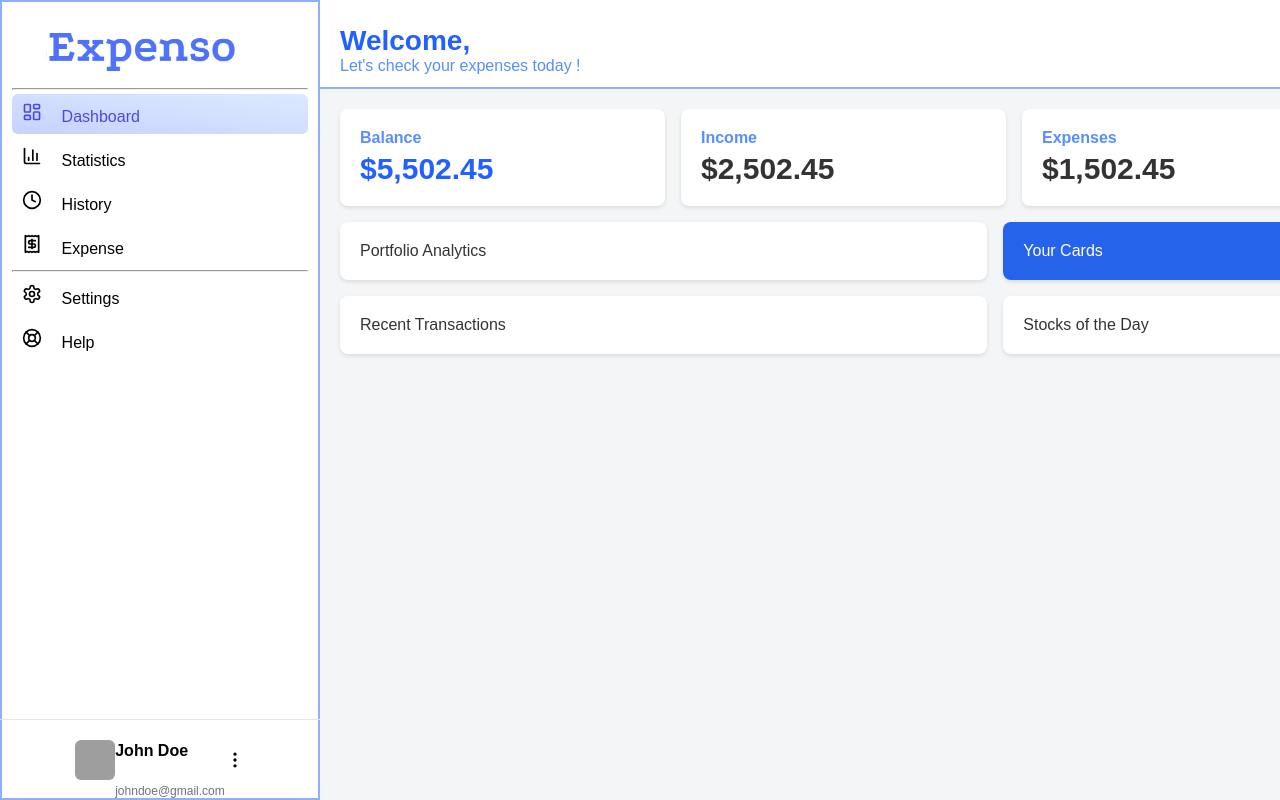
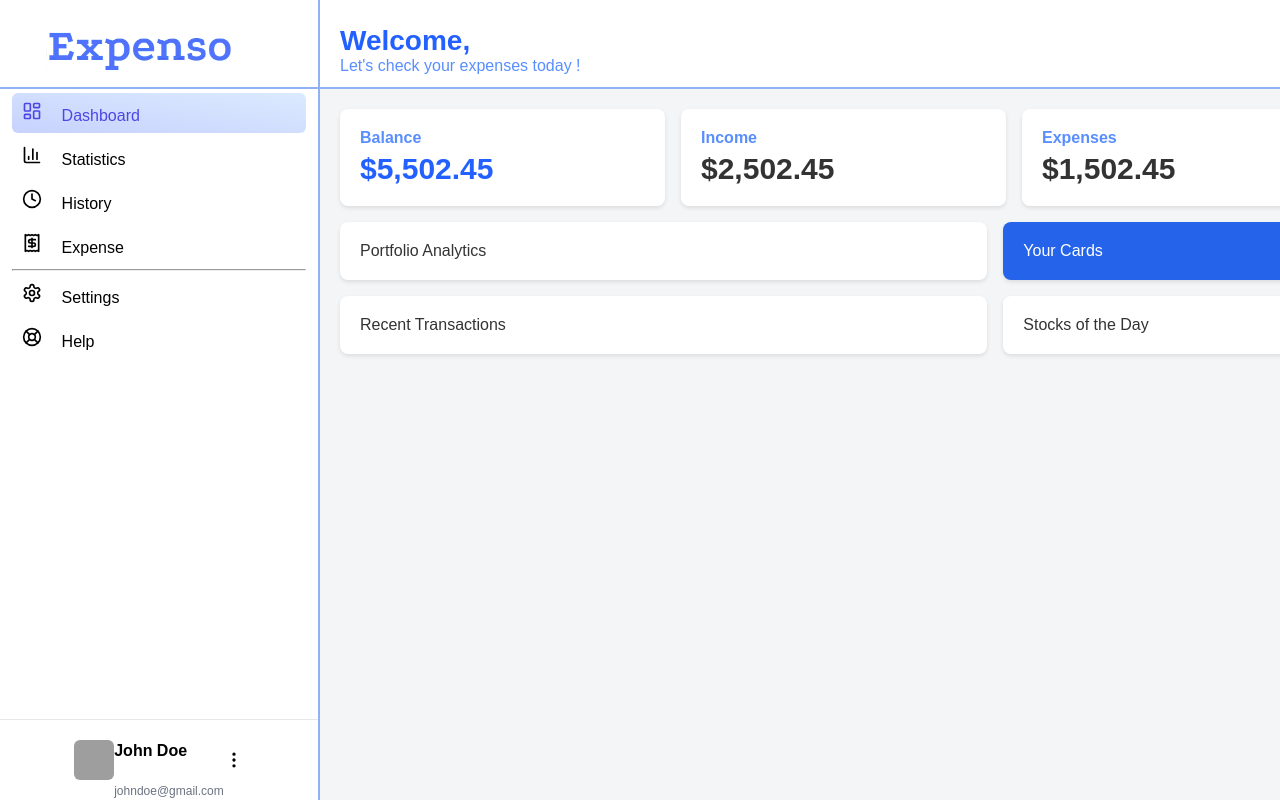
Before and after one commit to HassanKashif-pro/Expense-Tracker, a React (Vite) app in the folder my-react-app/: page /home in a window 1280 px wide. Built offline with nearby package versions, Linux system fonts and the light colour scheme; grey boxes are pictures that could not be loaded; a web font is replaced by a local one.

Commit message:
(webapp): border lines all for the home page.

```diff
--- a/my-react-app/src/components/side-Items.tsx
+++ b/my-react-app/src/components/side-Items.tsx
@@ -12,7 +12,6 @@ import {
 } from "lucide-react";
 
 const sidebarItems = [
-  { type: "divider" },
   { icon: <LayoutDashboard size={20} />, text: "Dashboard", link: "/home" },
   { icon: <BarChart3 size={20} />, text: "Statistics", link: "/stats" },
   { icon: <Clock size={20} />, text: "History", link: "/history" },
--- a/my-react-app/src/styles/Sidebar.css
+++ b/my-react-app/src/styles/Sidebar.css
@@ -15,18 +15,17 @@
   display: flex;
   flex-direction: column;
   background-color: white;
-  box-shadow: inset 0 0 0 2px #2564eb81;
+  border-right: 2px solid rgba(37, 100, 235, 0.5);
 }
 
 /* Header section */
 .sidebar__header {
-  width: 60%;
+  width: 59%;
   margin-left: 30px;
   margin-top: 15px;
   padding: 1rem;
   padding-bottom: 1rem;
   display: flex;
-
   justify-content: center;
   align-items: center;
 }
@@ -59,6 +58,7 @@
 .sidebar__menu {
   flex: 1;
   padding: 0 0.75rem;
+  border-top: 2px solid rgba(37, 100, 235, 0.5);
   margin-top: 0;
 }
 .my-3 {
```
